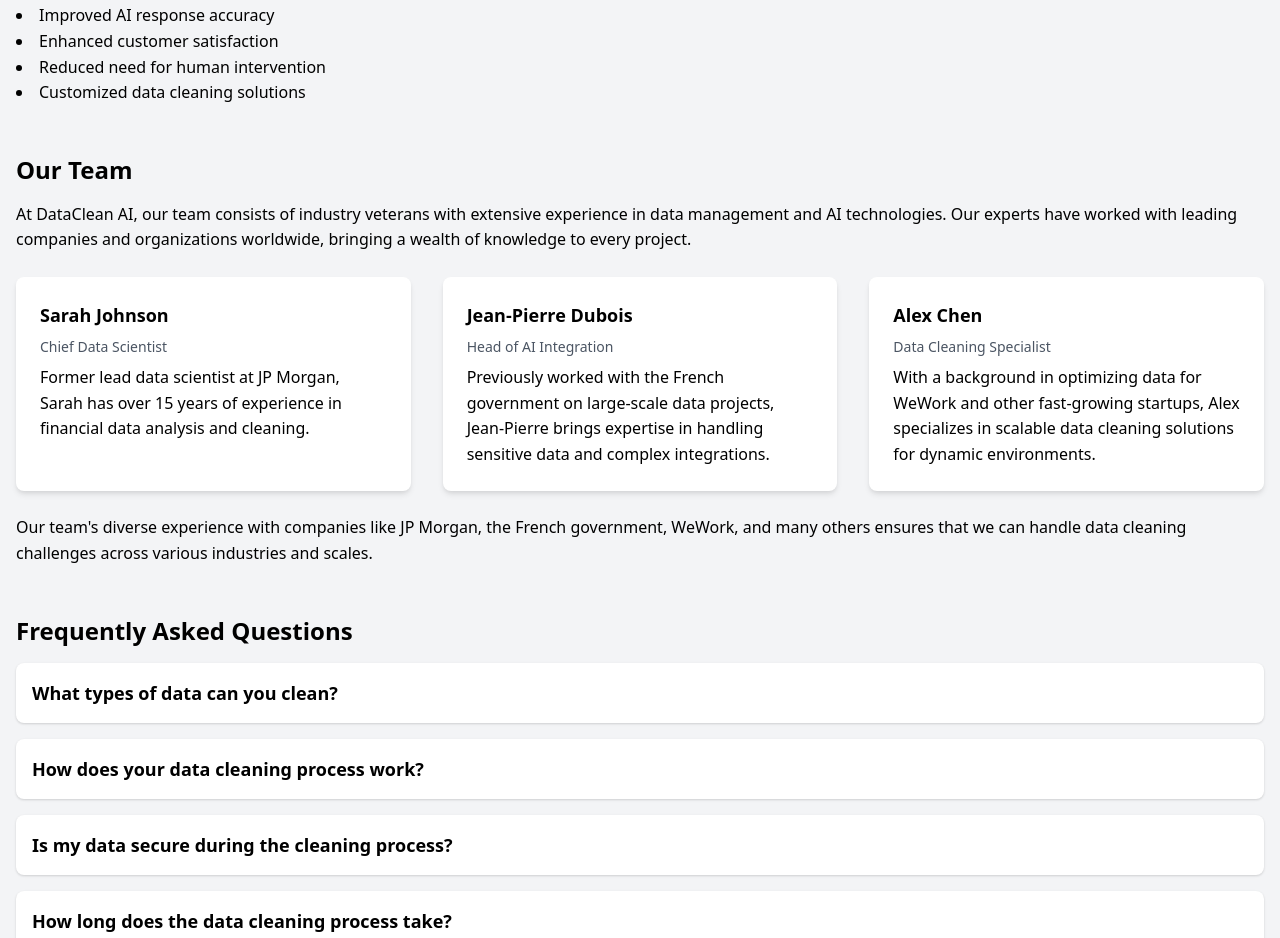
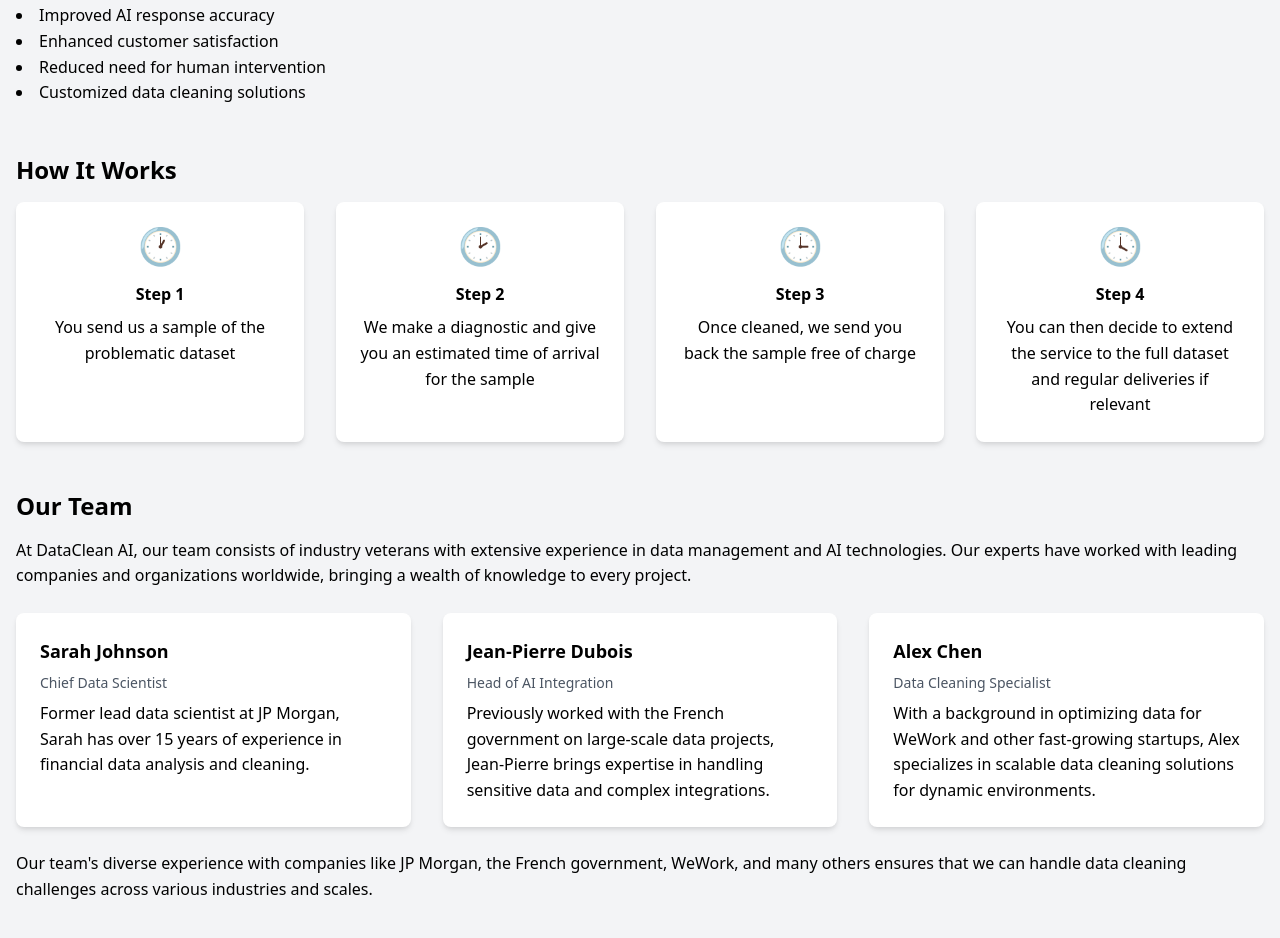
Before and after one commit to BenUsername/datacleanse, a plain HTML site: page index.html in a window 1280 px wide. Shown: the part 884-1822 px from the top of the page. Drawn offline with nearby package versions, Linux system fonts and the light colour scheme.

Commit message:
how it works section

```diff
--- a/index.html
+++ b/index.html
@@ -48,6 +48,33 @@
                 <li>Reduced need for human intervention</li>
                 <li>Customized data cleaning solutions</li>
             </ul>
+        </section>
+
+        <!-- New How It Works Section -->
+        <section class="mt-12">
+            <h2 class="text-2xl font-semibold mb-4">How It Works</h2>
+            <div class="grid grid-cols-1 md:grid-cols-2 lg:grid-cols-4 gap-8">
+                <div class="bg-white p-6 rounded-lg shadow-md text-center">
+                    <div class="text-4xl mb-4">🕐</div>
+                    <h3 class="font-semibold mb-2">Step 1</h3>
+                    <p>You send us a sample of the problematic dataset</p>
+                </div>
+                <div class="bg-white p-6 rounded-lg shadow-md text-center">
+                    <div class="text-4xl mb-4">🕑</div>
+                    <h3 class="font-semibold mb-2">Step 2</h3>
+                    <p>We make a diagnostic and give you an estimated time of arrival for the sample</p>
+                </div>
+                <div class="bg-white p-6 rounded-lg shadow-md text-center">
+                    <div class="text-4xl mb-4">🕒</div>
+                    <h3 class="font-semibold mb-2">Step 3</h3>
+                    <p>Once cleaned, we send you back the sample free of charge</p>
+                </div>
+                <div class="bg-white p-6 rounded-lg shadow-md text-center">
+                    <div class="text-4xl mb-4">🕓</div>
+                    <h3 class="font-semibold mb-2">Step 4</h3>
+                    <p>You can then decide to extend the service to the full dataset and regular deliveries if relevant</p>
+                </div>
+            </div>
         </section>
 
         <!-- New Team Section -->
@@ -124,6 +151,14 @@
                     </button>
                     <div class="p-4 border-t hidden">
                         <p>Absolutely not. You can delete your data from your space and our database after cleaning, providing you maximum peace of mind. We maintain strict data isolation and confidentiality for all our clients.</p>
+                    </div>
+                </div>
+                <div class="bg-white rounded-lg shadow">
+                    <button class="w-full text-left p-4 focus:outline-none" onclick="toggleFAQ(this)">
+                        <h3 class="font-semibold text-lg">What are your pricing options?</h3>
+                    </button>
+                    <div class="p-4 border-t hidden">
+                        <p>We offer free samples for testing of up to 100 rows. Beyond this, our pricing is based on the volume of data cleaned. Each row costs between 1 cent and 0.001 cents, depending on the size of the dataset. Larger datasets benefit from lower per-row costs. We'll provide a detailed quote after assessing your specific needs.</p>
                     </div>
                 </div>
             </div>
```
